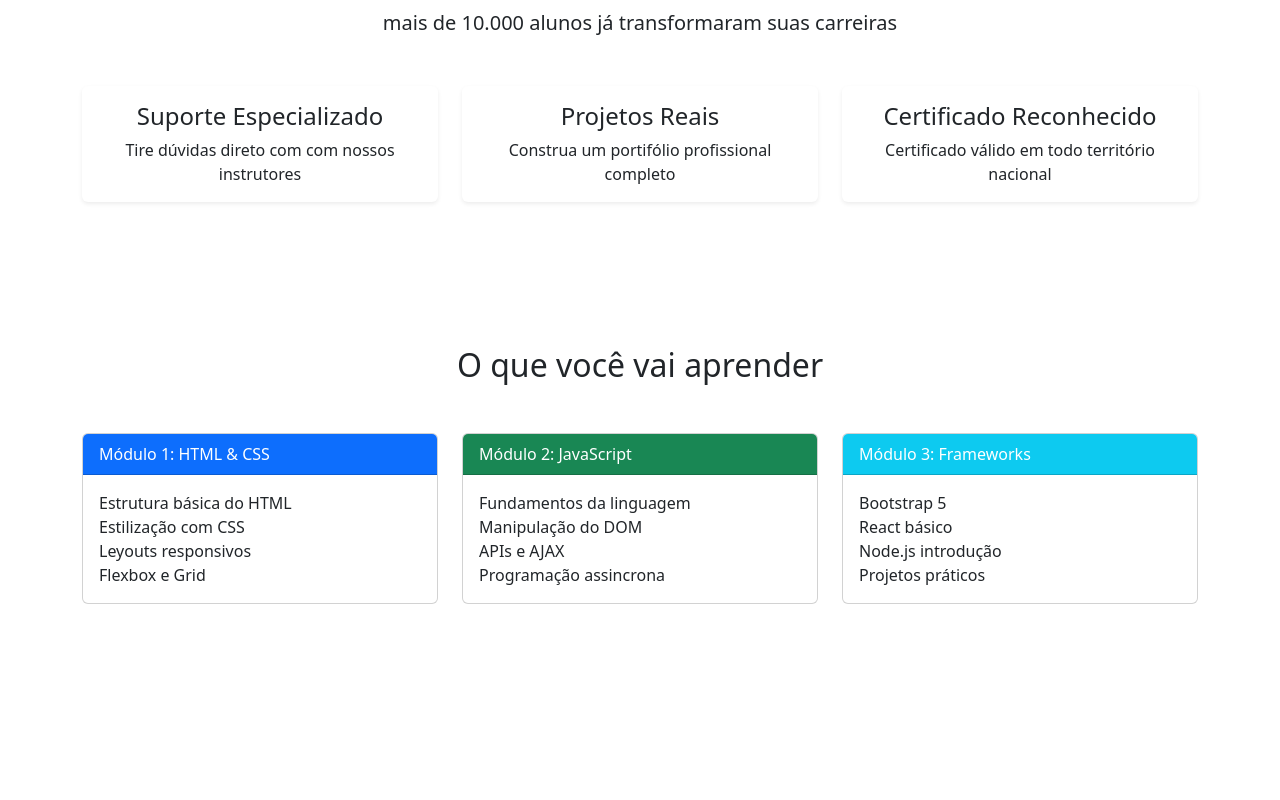
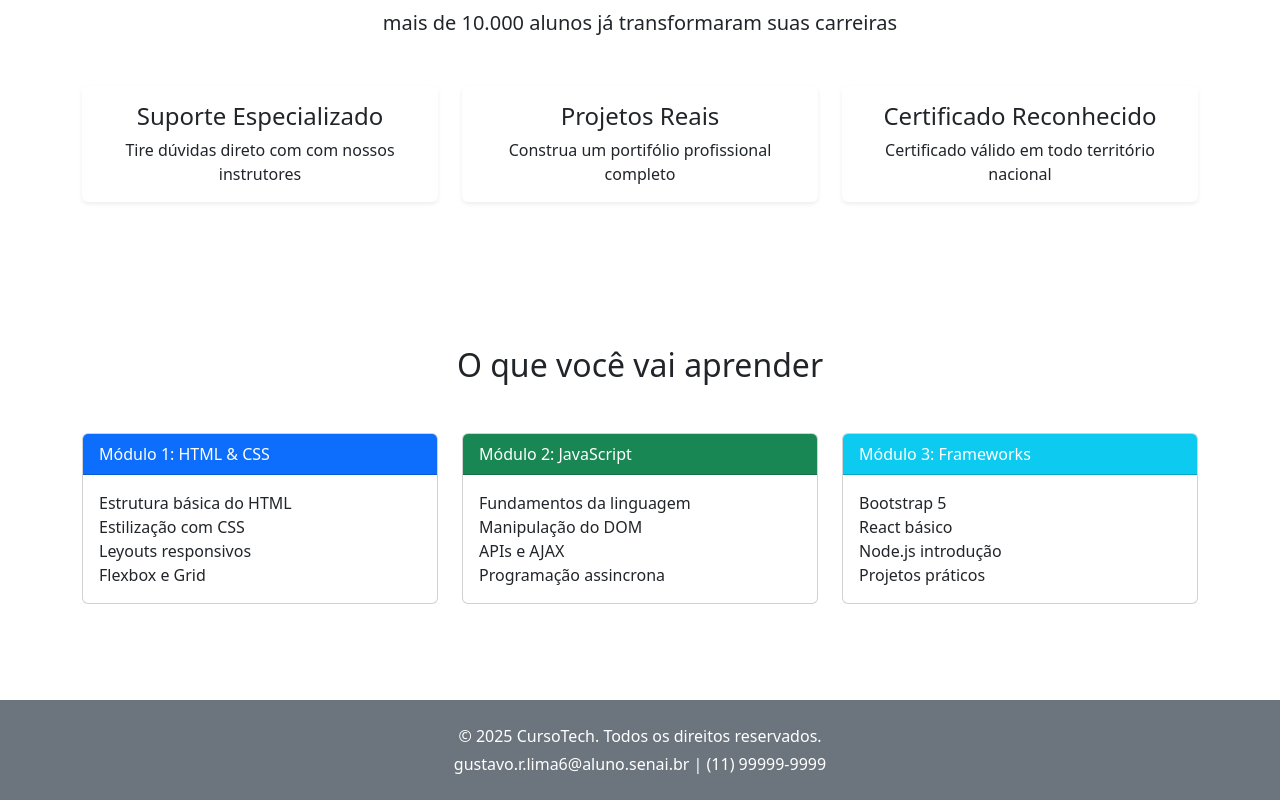
Before and after one commit to GustavoBabberg/Pagina-com-bootstrap, a plain HTML site: page index.html in a window 1280 px wide. Shown: the part 586-1386 px from the top of the page. Before the commit the page ends 1286 px from the top, so only its background shows below. Drawn offline with nearby package versions, Linux system fonts and the light colour scheme.

Commit message:
Update index.html

```diff
--- a/index.html
+++ b/index.html
@@ -108,5 +108,13 @@
         </div>
     </section>
 
+    <footer class="bg-secondary text-white py-4">
+        <div class="container text-center">
+            <p class="mb-1">&copy; 2025 CursoTech. Todos os direitos reservados.</p>
+            <p class="mb-0">gustavo.r.lima6@aluno.senai.br
+ | (11) 99999-9999</p>
+        </div>
+    </footer>
+
 </body>
 </html>
```
